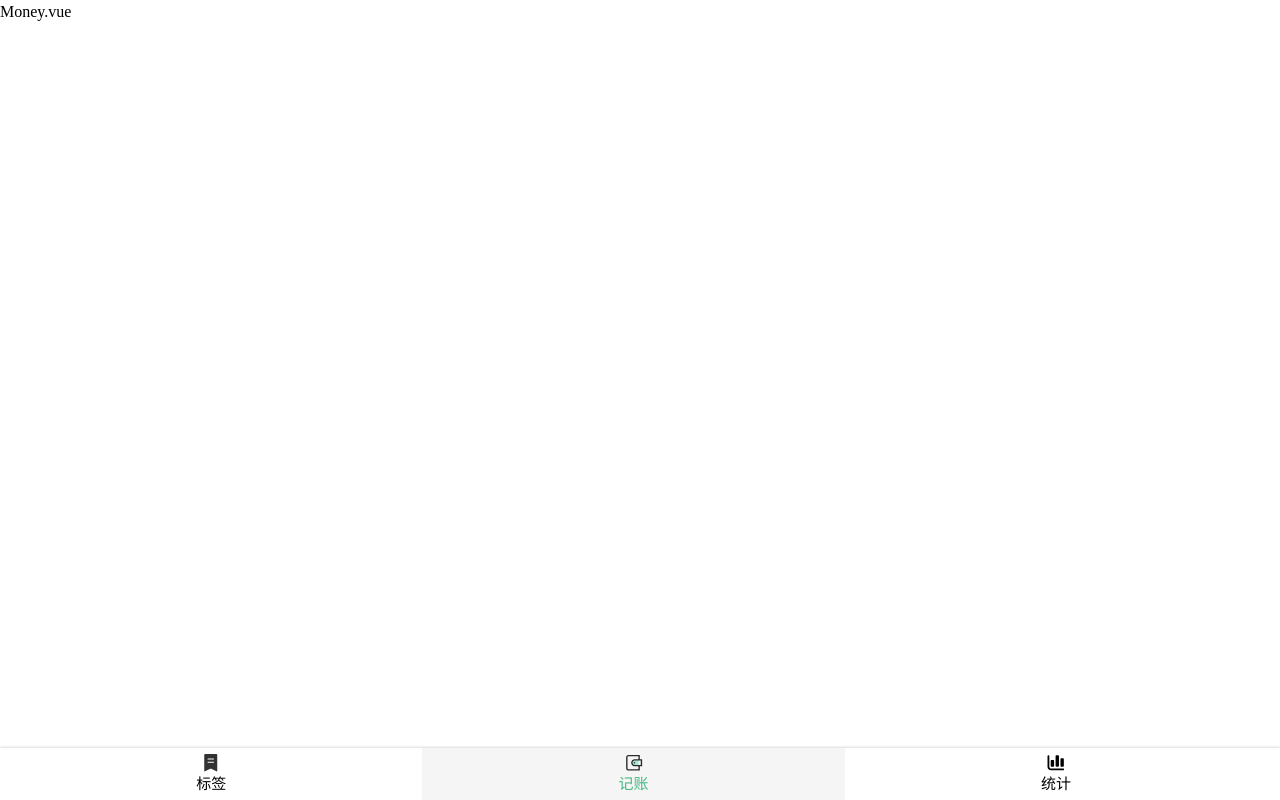
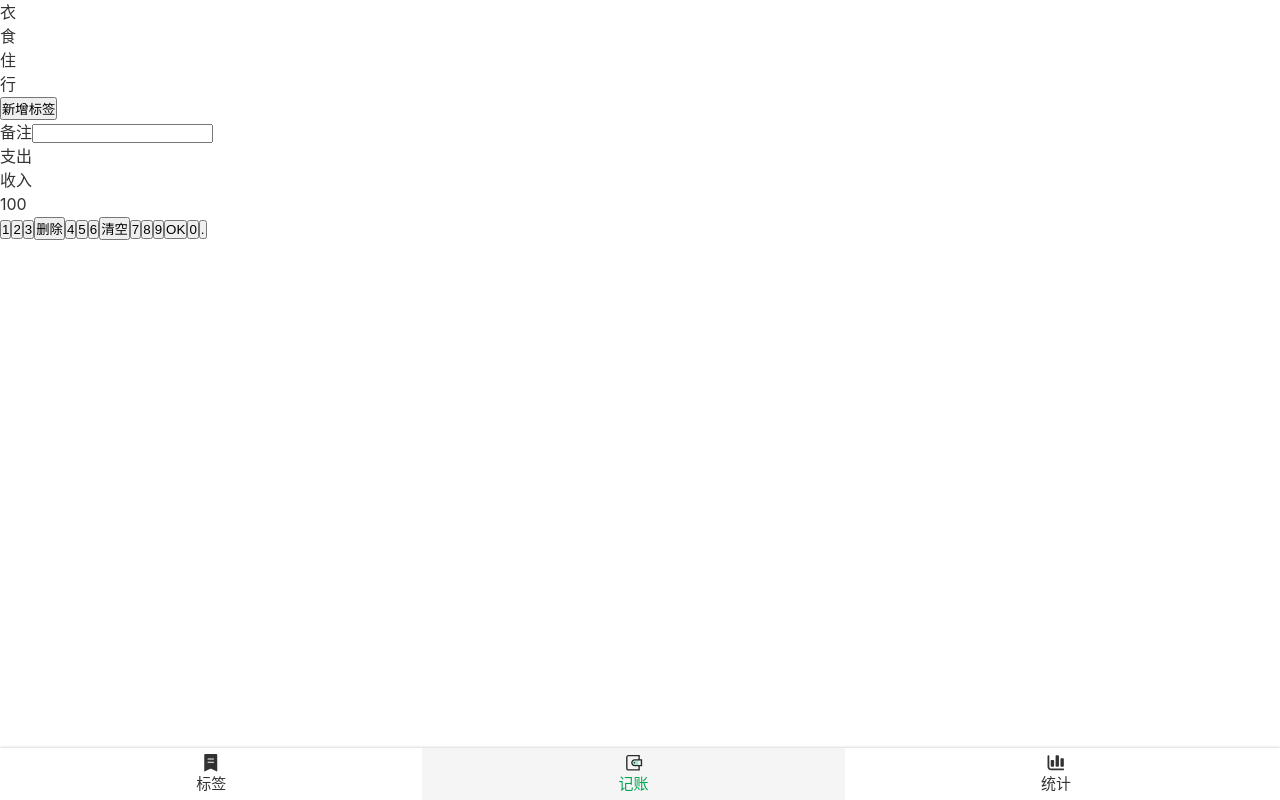
Before and after one commit to zkeq/jirengu_prosperity, a Vue app: page /#/money in a window 1280 px wide. Built offline with nearby package versions, Linux system fonts and the light colour scheme.

Commit message:
添加全局样式和变量

```diff
--- a/src/App.vue
+++ b/src/App.vue
@@ -1,43 +1,22 @@
 <template>
-  <div>
+  <div id="app">
     <!-- App
     <hr/> -->
+    <!-- router 会自动替换外层的div -->
     <router-view/>
   </div>
 </template>
 
 
 <style lang="scss">
-* {
-  margin: 0;
-  padding: 0;
-  box-sizing: border-box;
-}
-body {
+@import "~@/assets/style/reset.scss";
+@import "~@/assets/style/helper.scss";
+
+#app {
+  -webkit-font-smoothing: antialiased;
+  -moz-osx-font-smoothing: grayscale;
+  color: #333;
+  font-family: $font-hei;
   line-height: 1.5;
 }
-a {
-  text-decoration: none;
-  color: inherit;
-}
-#app {
-  font-family: Avenir, Helvetica, Arial, sans-serif;
-  -webkit-font-smoothing: antialiased;
-  -moz-osx-font-smoothing: grayscale;
-  text-align: center;
-  color: #2c3e50;
-}
-
-#nav {
-  padding: 30px;
-
-  a {
-    font-weight: bold;
-    color: #2c3e50;
-
-    &.router-link-exact-active {
-      color: #42b983;
-    }
-  }
-}
 </style>
--- /dev/null
+++ b/src/assets/style/helper.scss
@@ -0,0 +1,5 @@
+$font-hei: -apple-system, "Noto Sans", "Helvetica Neue", Helvetica, "Nimbus Sans L", Arial, "Liberation Sans", "PingFang SC", "Hiragino Sans GB", "Noto Sans CJK SC", "Source Han Sans SC", "Source Han Sans CN", "Microsoft YaHei", "Wenquanyi Micro Hei", "WenQuanYi Zen Hei", "ST Heiti", SimHei, "WenQuanYi Zen Hei Sharp", sans-serif;
+$safe-green: #00a650;
+// #42b983
+$font-kai: Baskerville, Georgia, "Liberation Serif", "Kaiti SC", STKaiti, "AR PL UKai CN", "AR PL UKai HK", "AR PL UKai TW", "AR PL UKai TW MBE", "AR PL KaitiM GB", KaiTi, KaiTi_GB2312, DFKai-SB, "TW\-Kai", serif;
+$font-song: Georgia, "Nimbus Roman No9 L", "Songti SC", "Noto Serif CJK SC", "Source Han Serif SC", "Source Han Serif CN", STSong, "AR PL New Sung", "AR PL SungtiL GB", NSimSun, SimSun, "TW\-Sung", "WenQuanYi Bitmap Song", "AR PL UMing CN", "AR PL UMing HK", "AR PL UMing TW", "AR PL UMing TW MBE", PMingLiU, MingLiU, serif;
--- /dev/null
+++ b/src/assets/style/reset.scss
@@ -0,0 +1,10 @@
+* {
+    margin: 0;
+    padding: 0;
+    box-sizing: border-box;
+}
+
+a {
+    text-decoration: none;
+    color: inherit;
+}
--- a/src/components/Nav.vue
+++ b/src/components/Nav.vue
@@ -24,6 +24,7 @@
 </script>
 
 <style lang="scss" scoped>
+    @import "~@/assets/style/helper.scss";
     nav{
       display: flex;
       box-shadow: 0 0 3px rgba(0,0,0, 0.25);
@@ -50,7 +51,7 @@
         background-color: #f5f5f5;
         // font-size: 1.2rem;
         // font-weight: 400;
-        color: #42b983;
+        color: $safe-green;
       }
     }
 </style>
--- a/src/views/Money.vue
+++ b/src/views/Money.vue
@@ -1,7 +1,48 @@
 <template>
   <div>
     <Layout>
-      Money.vue
+      <div class="tags">
+        <ul class="current">
+          <li>衣</li>
+          <li>食</li>
+          <li>住</li>
+          <li>行</li>
+        </ul>
+        <div class="new">
+          <button>新增标签</button>
+        </div>
+      </div>
+      <div>
+        <label class="notes">
+          <span class="name">备注</span>
+          <input type="text" />
+        </label>
+      </div>
+      <div>
+        <ul class="types">
+          <li class="selected">支出</li>
+          <li class="selected">收入</li>
+        </ul>
+      </div>
+      <div class="numberPad">
+        <div class="output">100</div>
+        <div class="buttons">
+          <button>1</button>
+          <button>2</button>
+          <button>3</button>
+          <button>删除</button>
+          <button>4</button>
+          <button>5</button>
+          <button>6</button>
+          <button>清空</button>
+          <button>7</button>
+          <button>8</button>
+          <button>9</button>
+          <button>OK</button>
+          <button>0</button>
+          <button>.</button>
+        </div>
+      </div>
     </Layout>
   </div>
 </template>
```
